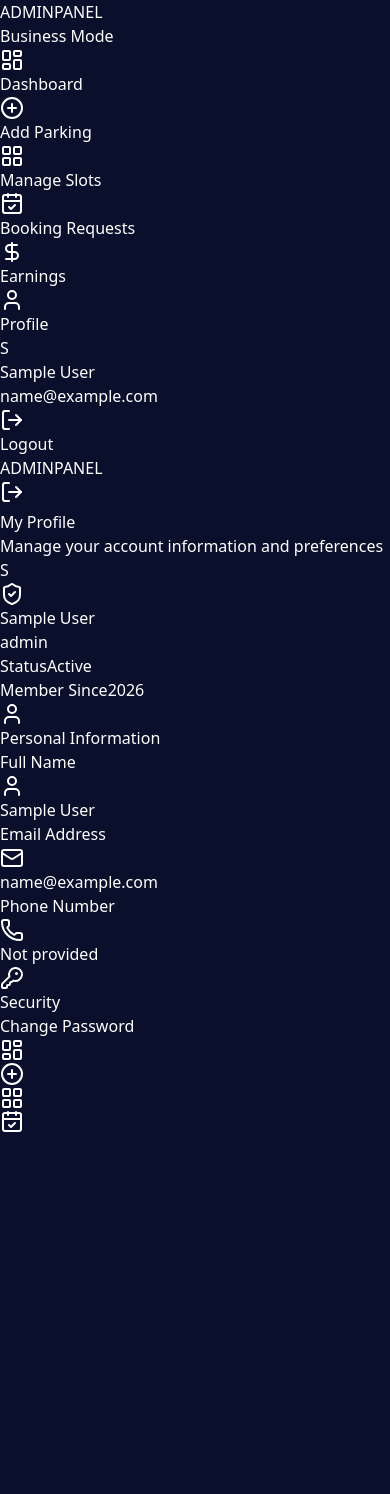
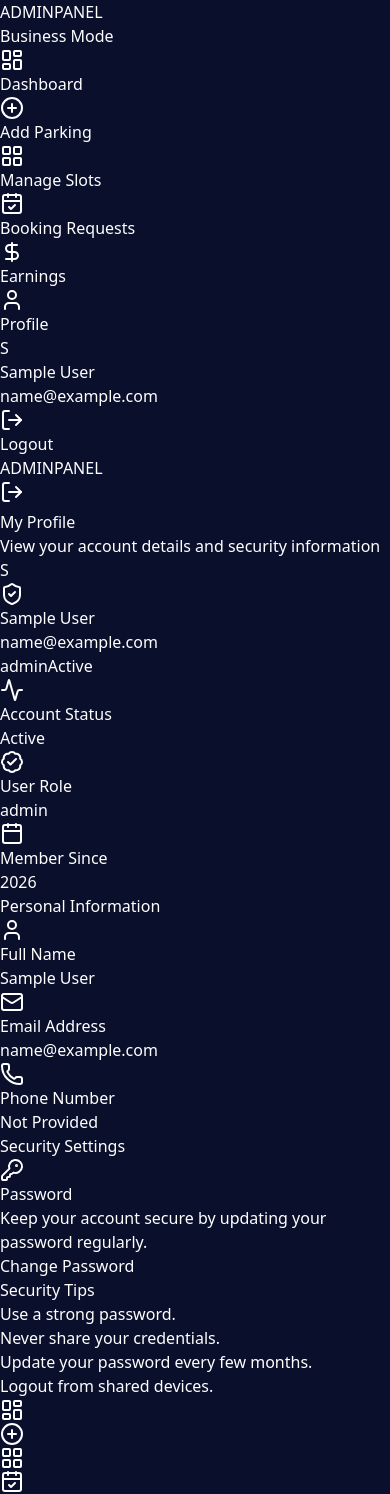
Before and after one commit to karthik-pagadala/Smart-Parking, a React (Vite) app in the folder client/: page /admin/profile in a window 390 px wide. Before the commit the page ends 1134 px from the top, so only its background shows below. Built offline with nearby package versions, Linux system fonts and the light colour scheme; sample sign-in values are in the browser's storage.

Commit message:
feat: implement React frontend with responsive UI/UX

```diff
--- a/client/package.json
+++ b/client/package.json
@@ -4,6 +4,7 @@
   "version": "1.0.0",
   "type": "module",
   "scripts": {
+    "run": "vite",
     "dev": "vite",
     "build": "vite build",
     "lint": "eslint . --ext js,jsx --report-unused-disable-directives --max-warnings 0",
--- a/client/src/pages/user/Profile.jsx
+++ b/client/src/pages/user/Profile.jsx
@@ -1,102 +1,270 @@
-import React, { useState } from 'react';
-import { useAuth } from '../../context/AuthContext';
-import { User, Mail, Phone, ShieldCheck, KeyRound } from 'lucide-react';
-import { motion } from 'framer-motion';
-// import api from '../../services/api';
+import React from "react";
+import { useAuth } from "../../context/AuthContext";
+import {
+  User,
+  Mail,
+  Phone,
+  ShieldCheck,
+  KeyRound,
+  Calendar,
+  BadgeCheck,
+  Activity,
+} from "lucide-react";
+import { motion } from "framer-motion";
 
 const Profile = () => {
   const { user } = useAuth();
 
-  // To handle editing, you would add state here and API put requests
-  // For this implementation, we will keep it read-only to match the typical dashboard spec
-
   if (!user) return null;
 
+  const isAdmin =
+    user.role === "admin" || user.role === "superadmin";
+
   return (
-    <div className="max-w-3xl mx-auto h-full pb-10">
-      <header className="mb-8">
-        <h1 className="text-2xl font-bold text-white">My Profile</h1>
-        <p className="text-gray-400">Manage your account information and preferences</p>
-      </header>
+    <div className="min-h-full max-w-6xl mx-auto px-4 pb-10">
 
-      <div className="grid grid-cols-1 md:grid-cols-3 gap-6">
-        {/* Profile Card */}
+      {/* Heading */}
       <motion.div
-          initial={{ opacity: 0, y: 20 }}
+        initial={{ opacity: 0, y: -20 }}
         animate={{ opacity: 1, y: 0 }}
-          className="md:col-span-1 bg-gray-900 border border-gray-800 rounded-2xl p-6 flex flex-col items-center text-center shadow-lg"
+        className="mb-8"
       >
-          <div className="w-32 h-32 bg-blue-500/20 rounded-full flex items-center justify-center border-4 border-gray-800 mb-4 shadow-inner relative">
-            <span className="text-5xl font-bold text-blue-500">{user.name.charAt(0)}</span>
-            {user.role === 'admin' || user.role === 'superadmin' ? (
-              <div className="absolute bottom-0 right-0 bg-red-500 p-2 rounded-full border-4 border-gray-900">
-                <ShieldCheck className="w-4 h-4 text-white" />
-              </div>
-            ) : null}
-          </div>
-          <h2 className="text-xl font-bold text-white mb-1">{user.name}</h2>
-          <p className="text-blue-500 font-medium text-sm capitalize bg-blue-500/10 px-3 py-1 rounded-full">{user.role}</p>
+        <h1 className="text-3xl font-bold text-white">
+          My Profile
+        </h1>
+        <p className="text-gray-400 mt-1">
+          View your account details and security information
+        </p>
+      </motion.div>
 
-          <div className="w-full mt-6 pt-6 border-t border-gray-800">
-            <div className="flex justify-between items-center mb-4">
-              <span className="text-gray-400 text-sm">Status</span>
-              <span className="bg-green-500/20 text-green-500 text-xs font-bold px-2 py-1 rounded-md capitalize">
-                {user.status || 'Active'}
+      {/* Profile Banner */}
+      <motion.div
+        initial={{ opacity: 0, scale: 0.96 }}
+        animate={{ opacity: 1, scale: 1 }}
+        className="relative overflow-hidden rounded-3xl bg-gradient-to-r from-blue-600 via-indigo-600 to-purple-700 p-8 shadow-2xl"
+      >
+        <div className="absolute right-0 top-0 w-72 h-72 rounded-full bg-white/10 blur-3xl"></div>
+        <div className="absolute left-0 bottom-0 w-60 h-60 rounded-full bg-cyan-400/10 blur-3xl"></div>
+
+        <div className="relative flex flex-col md:flex-row md:items-center gap-6">
+
+          {/* Avatar */}
+          <div className="relative">
+            <div className="w-32 h-32 rounded-full bg-white/20 backdrop-blur-md border-4 border-white/30 flex items-center justify-center">
+              <span className="text-5xl font-bold text-white">
+                {user.name.charAt(0).toUpperCase()}
               </span>
             </div>
-            <div className="flex justify-between items-center">
-              <span className="text-gray-400 text-sm">Member Since</span>
-              <span className="text-white font-medium text-sm">2026</span>
+
+            {isAdmin && (
+              <div className="absolute bottom-2 right-2 bg-red-500 p-2 rounded-full border-4 border-white">
+                <ShieldCheck className="w-5 h-5 text-white" />
+              </div>
+            )}
+          </div>
+
+          {/* User Info */}
+          <div className="text-white flex-1">
+            <h2 className="text-3xl font-bold">
+              {user.name}
+            </h2>
+
+            <p className="mt-2 text-blue-100">
+              {user.email}
+            </p>
+
+            <div className="flex flex-wrap gap-3 mt-5">
+
+              <span className="px-4 py-2 rounded-full bg-white/20 backdrop-blur-md text-sm capitalize">
+                {user.role}
+              </span>
+
+              <span className="px-4 py-2 rounded-full bg-green-500/30 text-sm">
+                {user.status || "Active"}
+              </span>
+
+            </div>
           </div>
         </div>
       </motion.div>
 
-        {/* Details Card */}
+      {/* Stats */}
       <motion.div
-          initial={{ opacity: 0, y: 20 }}
-          animate={{ opacity: 1, y: 0 }}
-          transition={{ delay: 0.1 }}
-          className="md:col-span-2 bg-gray-900 border border-gray-800 rounded-2xl p-6 shadow-lg"
+        initial={{ opacity: 0 }}
+        animate={{ opacity: 1 }}
+        transition={{ delay: .2 }}
+        className="grid md:grid-cols-3 gap-6 mt-8"
       >
-          <h3 className="text-lg font-bold text-white mb-6 flex items-center">
-            <User className="w-5 h-5 mr-2 text-blue-500" /> Personal Information
+
+        <div className="bg-gray-900 border border-gray-800 rounded-2xl p-6 hover:border-blue-500 transition">
+          <Activity className="w-10 h-10 text-blue-400 mb-4" />
+
+          <h3 className="text-gray-400 text-sm">
+            Account Status
           </h3>
 
+          <p className="text-2xl font-bold text-white mt-2">
+            {user.status || "Active"}
+          </p>
+        </div>
+
+        <div className="bg-gray-900 border border-gray-800 rounded-2xl p-6 hover:border-green-500 transition">
+          <BadgeCheck className="w-10 h-10 text-green-400 mb-4" />
+
+          <h3 className="text-gray-400 text-sm">
+            User Role
+          </h3>
+
+          <p className="text-2xl font-bold text-white capitalize mt-2">
+            {user.role}
+          </p>
+        </div>
+
+        <div className="bg-gray-900 border border-gray-800 rounded-2xl p-6 hover:border-purple-500 transition">
+          <Calendar className="w-10 h-10 text-purple-400 mb-4" />
+
+          <h3 className="text-gray-400 text-sm">
+            Member Since
+          </h3>
+
+          <p className="text-2xl font-bold text-white mt-2">
+            2026
+          </p>
+        </div>
+
+      </motion.div>
+
+      {/* Details */}
+      <div className="grid lg:grid-cols-2 gap-8 mt-8">
+
+        {/* Personal Info */}
+        <motion.div
+          initial={{ opacity: 0, x: -20 }}
+          animate={{ opacity: 1, x: 0 }}
+          className="bg-gray-900 border border-gray-800 rounded-3xl p-8"
+        >
+          <h2 className="text-white text-xl font-semibold mb-8">
+            Personal Information
+          </h2>
+
           <div className="space-y-6">
+
+            <div className="flex items-center bg-gray-800 rounded-xl p-4">
+              <User className="text-blue-400 mr-4" />
+
               <div>
-              <label className="block text-gray-500 text-xs uppercase tracking-wider mb-2">Full Name</label>
-              <div className="bg-gray-800/50 border border-gray-800 rounded-xl px-4 py-3 flex items-center">
-                <User className="w-5 h-5 text-gray-500 mr-3" />
-                <span className="text-white font-medium">{user.name}</span>
+                <p className="text-gray-400 text-sm">
+                  Full Name
+                </p>
+
+                <p className="text-white font-medium">
+                  {user.name}
+                </p>
               </div>
             </div>
 
+            <div className="flex items-center bg-gray-800 rounded-xl p-4">
+              <Mail className="text-green-400 mr-4" />
+
               <div>
-              <label className="block text-gray-500 text-xs uppercase tracking-wider mb-2">Email Address</label>
-              <div className="bg-gray-800/50 border border-gray-800 rounded-xl px-4 py-3 flex items-center">
-                <Mail className="w-5 h-5 text-gray-500 mr-3" />
-                <span className="text-white font-medium">{user.email}</span>
+                <p className="text-gray-400 text-sm">
+                  Email Address
+                </p>
+
+                <p className="text-white font-medium">
+                  {user.email}
+                </p>
               </div>
             </div>
 
+            <div className="flex items-center bg-gray-800 rounded-xl p-4">
+              <Phone className="text-yellow-400 mr-4" />
+
               <div>
-              <label className="block text-gray-500 text-xs uppercase tracking-wider mb-2">Phone Number</label>
-              <div className="bg-gray-800/50 border border-gray-800 rounded-xl px-4 py-3 flex items-center">
-                <Phone className="w-5 h-5 text-gray-500 mr-3" />
-                <span className="text-white font-medium">{user.phone || 'Not provided'}</span>
-              </div>
+                <p className="text-gray-400 text-sm">
+                  Phone Number
+                </p>
+
+                <p className="text-white font-medium">
+                  {user.phone || "Not Provided"}
+                </p>
               </div>
             </div>
 
-          <div className="mt-8 pt-6 border-t border-gray-800">
-            <h3 className="text-lg font-bold text-white mb-6 flex items-center">
-              <KeyRound className="w-5 h-5 mr-2 text-blue-500" /> Security
+          </div>
+        </motion.div>
+
+        {/* Security */}
+        <motion.div
+          initial={{ opacity: 0, x: 20 }}
+          animate={{ opacity: 1, x: 0 }}
+          className="bg-gray-900 border border-gray-800 rounded-3xl p-8"
+        >
+          <h2 className="text-white text-xl font-semibold mb-8">
+            Security Settings
+          </h2>
+
+          <div className="rounded-2xl border border-gray-800 bg-gray-800 p-6">
+
+            <div className="flex items-center justify-between flex-wrap gap-5">
+
+              <div className="flex items-center">
+
+                <div className="bg-blue-600 p-4 rounded-xl mr-5">
+                  <KeyRound className="text-white" />
+                </div>
+
+                <div>
+                  <h3 className="text-white font-semibold">
+                    Password
                   </h3>
-            <button className="bg-gray-800 hover:bg-gray-700 text-white border border-gray-700 px-5 py-2.5 rounded-xl font-medium transition-colors text-sm w-full sm:w-auto">
+
+                  <p className="text-gray-400 text-sm">
+                    Keep your account secure by updating your password regularly.
+                  </p>
+                </div>
+
+              </div>
+
+              <button
+                className="
+                px-6
+                py-3
+                rounded-xl
+                bg-gradient-to-r
+                from-blue-600
+                to-indigo-600
+                hover:from-blue-500
+                hover:to-indigo-500
+                text-white
+                font-semibold
+                transition
+                "
+              >
                 Change Password
               </button>
+
             </div>
+
+          </div>
+
+          <div className="mt-8 rounded-2xl bg-blue-500/10 border border-blue-500/20 p-5">
+
+            <h3 className="text-blue-400 font-semibold mb-2">
+              Security Tips
+            </h3>
+
+            <ul className="space-y-2 text-gray-300 text-sm list-disc ml-5">
+              <li>Use a strong password.</li>
+              <li>Never share your credentials.</li>
+              <li>Update your password every few months.</li>
+              <li>Logout from shared devices.</li>
+            </ul>
+
+          </div>
+
         </motion.div>
+
       </div>
     </div>
   );
```
Lines whose indentation alone changed are shown as unchanged.
